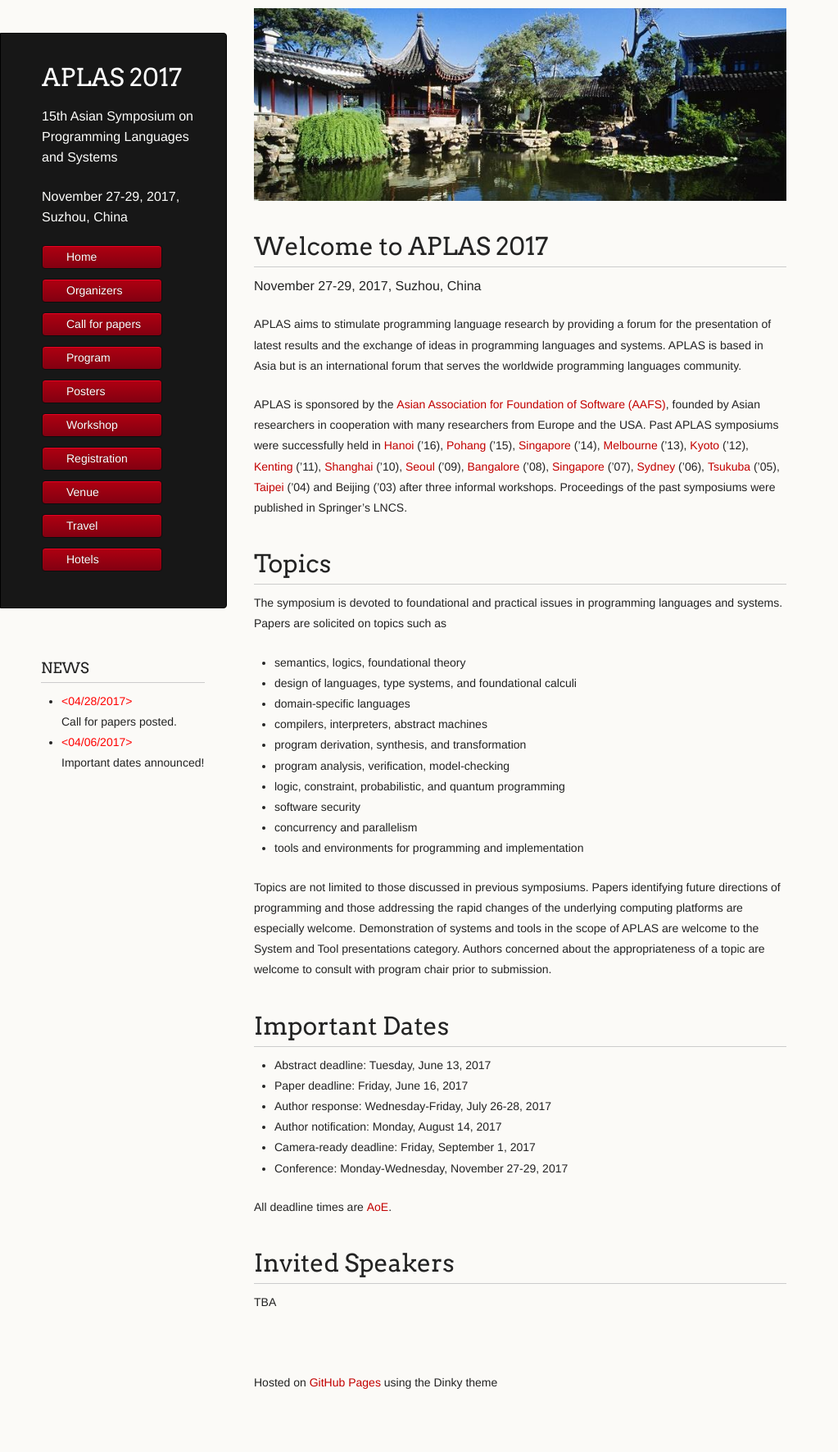
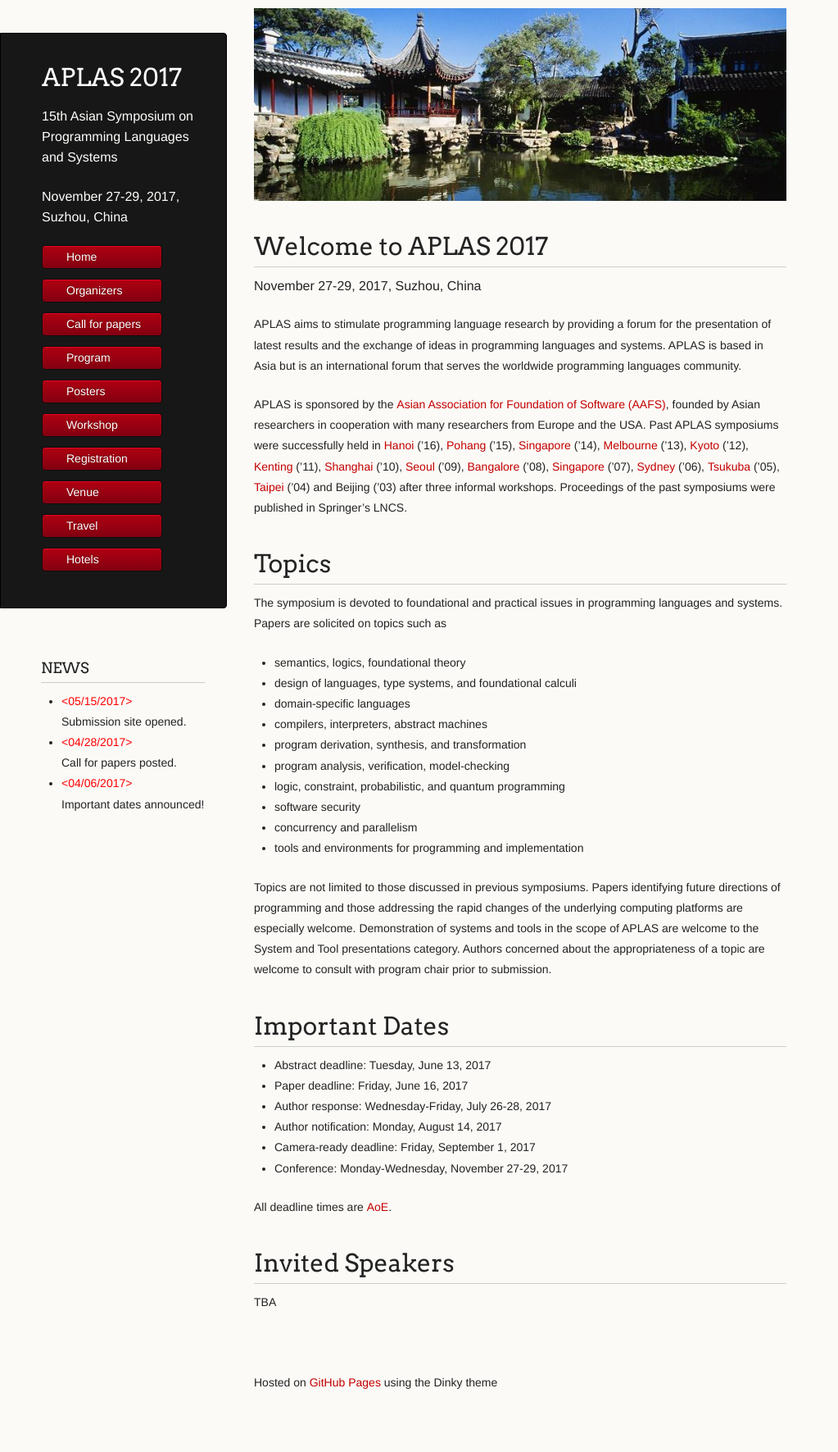
Before and after one commit to www-aplas/www-aplas.github.io, a Jekyll site: the page built from index.md, in a window 1280 px wide. Shown: the whole page at 82% size, without its empty margins (0-1023 px from the left). Built offline with Jekyll 4.4.1, drawn with Linux system fonts in a browser that asks for light colours; our own code applies the rules of GitHub Pages for plain Markdown files; a script that is not in the unit is left out.

Commit message:
Add news on submission site opened

```diff
--- a/_includes/news.md
+++ b/_includes/news.md
@@ -1,3 +1,4 @@
 ### NEWS
+- <span style="color:red;">&lt;05/15/2017&gt;</span> <br> Submission site opened.
 - <span style="color:red;">&lt;04/28/2017&gt;</span> <br> Call for papers posted.
 - <span style="color:red;">&lt;04/06/2017&gt;</span> <br> Important dates announced!
```
